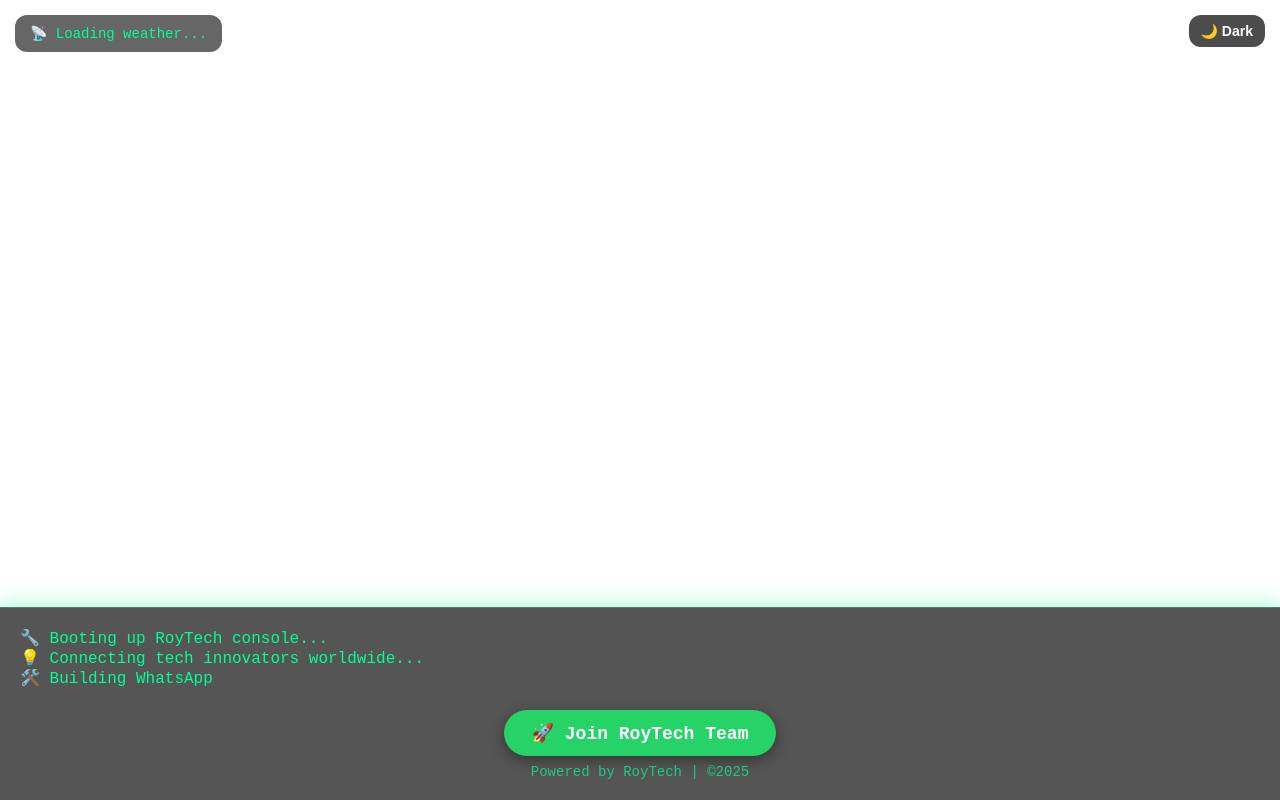
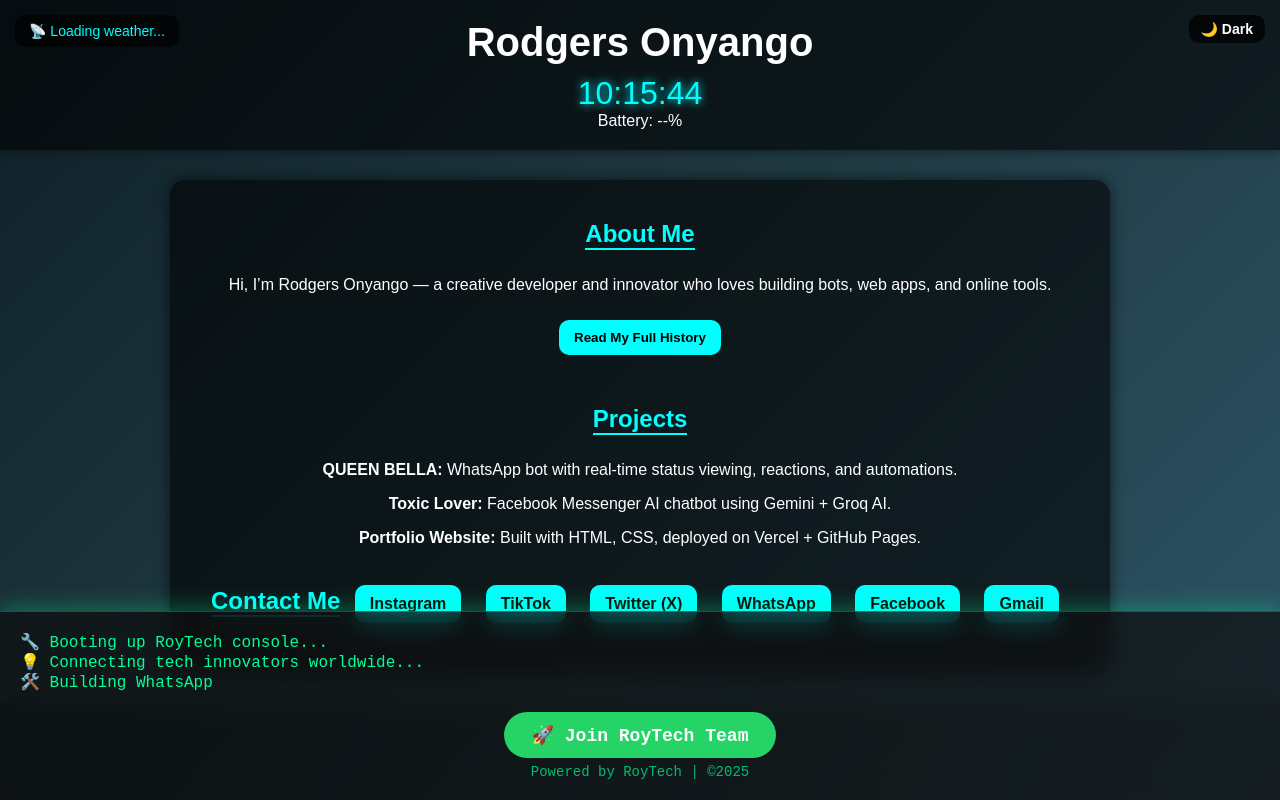
Before and after one commit to Rodgers4/Rodgers-, a plain HTML site: page index.html in a window 1280 px wide. Drawn offline with Linux system fonts and the light colour scheme.

Commit message:
Update index.html
Update

```diff
--- a/index.html
+++ b/index.html
@@ -3,36 +3,134 @@
 <head>
   <meta charset="UTF-8">
   <meta name="viewport" content="width=device-width, initial-scale=1.0">
-  <title>RoyTech Live Console</title>
+  <meta name="description" content="Rodgers Onyango - Portfolio & Projects">
+  <meta property="og:title" content="Rodgers Onyango | Portfolio">
+  <meta property="og:description" content="Explore Rodgers Onyango's projects, bots, and web creations.">
+  <meta property="og:type" content="website">
+  <meta property="og:url" content="https://rodgersweb.vercel.app">
+  <meta property="og:image" content="https://rodgersweb.vercel.app/preview.png">
+  <title>Rodgers Onyango | Portfolio</title>
   <style>
     body {
+      font-family: Arial, sans-serif;
       margin: 0;
-      font-family: 'Courier New', monospace;
-      background: linear-gradient(135deg, #0a0a0a, #1a1a1a);
-      color: #00ff99;
-      transition: background 0.5s, color 0.5s;
+      padding: 0;
+      background: linear-gradient(135deg, #0f2027, #203a43, #2c5364);
+      color: #fff;
+      text-align: center;
+      transition: background 0.4s, color 0.4s;
     }
     .light-mode {
       background: #f4f4f4;
       color: #111;
     }
-    /* Weather box */
+
+    header {
+      background: rgba(0,0,0,0.6);
+      padding: 20px;
+      box-shadow: 0 2px 10px rgba(0,0,0,0.4);
+    }
+
+    h1 { margin: 0; font-size: 2.5rem; }
+
+    .clock {
+      font-size: 2rem;
+      margin-top: 10px;
+      color: #0ff;
+      text-shadow: 0 0 10px #0ff;
+    }
+
+    main {
+      max-width: 900px;
+      margin: 30px auto;
+      background: rgba(0,0,0,0.6);
+      padding: 20px;
+      border-radius: 15px;
+      box-shadow: 0 0 15px rgba(0,0,0,0.6);
+    }
+
+    section { margin-bottom: 20px; }
+
+    h2 {
+      color: #0ff;
+      border-bottom: 2px solid #0ff;
+      display: inline-block;
+      margin-bottom: 10px;
+    }
+
+    .btn {
+      display: inline-block;
+      background: #0ff;
+      color: #000;
+      border: none;
+      padding: 10px 15px;
+      margin: 10px;
+      cursor: pointer;
+      font-weight: bold;
+      border-radius: 10px;
+      transition: 0.3s;
+      text-decoration: none;
+    }
+
+    .btn:hover { transform: scale(1.1); }
+
+    footer {
+      background: rgba(0,0,0,0.8);
+      padding: 15px;
+      margin-top: 20px;
+      font-size: 0.9rem;
+    }
+
+    /* Popup */
+    .popup {
+      position: fixed;
+      top: 50%;
+      left: 50%;
+      transform: translate(-50%, -50%) scale(0);
+      background: rgba(0, 0, 0, 0.95);
+      color: #0ff;
+      padding: 20px 30px;
+      border-radius: 15px;
+      box-shadow: 0 0 20px #0ff;
+      font-size: 1.3rem;
+      max-width: 400px;
+      line-height: 1.5;
+      text-align: left;
+      opacity: 0;
+      transition: transform 0.3s ease, opacity 0.3s ease;
+      z-index: 9999;
+    }
+    .popup.show { transform: translate(-50%, -50%) scale(1); opacity: 1; }
+
+    .popup button {
+      margin-top: 10px;
+      display: block;
+      width: 100%;
+      background: #0ff;
+      border: none;
+      color: #000;
+      padding: 10px;
+      border-radius: 8px;
+      cursor: pointer;
+      font-weight: bold;
+    }
+
+    /* Weather + Mode Toggle */
     #weather-box {
       position: fixed;
       top: 15px;
       left: 15px;
       background: rgba(0,0,0,0.6);
-      color: #00ff99;
-      padding: 10px 15px;
-      border-radius: 12px;
+      color: #0ff;
+      padding: 8px 14px;
+      border-radius: 10px;
       font-size: 14px;
       backdrop-filter: blur(6px);
     }
     .light-mode #weather-box {
       background: rgba(255,255,255,0.8);
-      color: #222;
+      color: #111;
     }
-    /* Dark/Light Toggle */
     #mode-toggle {
       position: fixed;
       top: 15px;
@@ -40,17 +138,17 @@
       background: rgba(0,0,0,0.7);
       color: white;
       border: none;
-      padding: 8px 12px;
-      border-radius: 12px;
+      padding: 6px 12px;
+      border-radius: 10px;
       cursor: pointer;
       font-weight: bold;
       font-size: 14px;
-      transition: background 0.3s;
     }
     .light-mode #mode-toggle {
       background: rgba(0,0,0,0.1);
       color: #000;
     }
+
     /* Console */
     #roytech-console {
       position: fixed;
@@ -59,8 +157,8 @@
       right: 0;
       background: rgba(13, 13, 13, 0.7);
       backdrop-filter: blur(12px);
-      -webkit-backdrop-filter: blur(12px);
       color: #00ff99;
+      font-family: 'Courier New', monospace;
       font-size: 16px;
       padding: 20px;
       border-top: 1px solid rgba(0,255,153,0.3);
@@ -72,10 +170,9 @@
       white-space: pre-wrap;
       text-align: left;
     }
-    /* Join Button */
     #join-btn {
       display: inline-block;
-      margin-top: 12px;
+      margin-top: 10px;
       background: #25D366;
       color: white;
       font-weight: bold;
@@ -83,40 +180,119 @@
       border-radius: 50px;
       text-decoration: none;
       font-size: 18px;
-      box-shadow: 0px 4px 15px rgba(0,0,0,0.4);
-      transition: transform 0.3s ease, background 0.3s ease, box-shadow 0.3s ease;
+      transition: transform 0.3s ease;
     }
-    #join-btn:hover {
-      transform: scale(1.08);
-      background: #1ebe57;
-      box-shadow: 0px 4px 18px rgba(0,255,153,0.6);
-    }
-    /* Footer */
-    #footer {
-      font-size: 14px;
-      opacity: 0.7;
-      margin-top: 8px;
-    }
+    #join-btn:hover { transform: scale(1.08); background:#1ebe57; }
+    #footer-console { font-size: 14px; opacity: 0.7; margin-top: 6px; }
   </style>
 </head>
 <body>
-  <!-- Weather + Date -->
+  <!-- Weather + Mode Toggle -->
   <div id="weather-box">📡 Loading weather...</div>
+  <button id="mode-toggle" onclick="toggleMode()">🌙 Dark</button>
 
-  <!-- Dark/Light Mode Button -->
-  <button id="mode-toggle" onclick="toggleMode()">🌙 Dark</button>
+  <header>
+    <h1>Rodgers Onyango</h1>
+    <div class="clock" id="clock">00:00:00</div>
+    <div class="battery" id="battery">Battery: --%</div>
+  </header>
+
+  <main>
+    <section id="about">
+      <h2>About Me</h2>
+      <p>Hi, I’m Rodgers Onyango — a creative developer and innovator who loves building bots, web apps, and online tools.</p>
+      <button class="btn" onclick="showHistory()">Read My Full History</button>
+    </section>
+
+    <section id="projects">
+      <h2>Projects</h2>
+      <p><strong>QUEEN BELLA:</strong> WhatsApp bot with real-time status viewing, reactions, and automations.</p>
+      <p><strong>Toxic Lover:</strong> Facebook Messenger AI chatbot using Gemini + Groq AI.</p>
+      <p><strong>Portfolio Website:</strong> Built with HTML, CSS, deployed on Vercel + GitHub Pages.</p>
+    </section>
+
+    <section id="contact">
+      <h2>Contact Me</h2>
+      <a href="https://www.instagram.com/Roy254_onyango" target="_blank" class="btn">Instagram</a>
+      <a href="https://www.tiktok.com/@_ouma4" target="_blank" class="btn">TikTok</a>
+      <a href="https://x.com/rogersonyango54" target="_blank" class="btn">Twitter (X)</a>
+      <a href="https://wa.me/254755660053" target="_blank" class="btn">WhatsApp</a>
+      <a href="https://www.facebook.com/Taz254" target="_blank" class="btn">Facebook</a>
+      <a href="mailto:rogersonyango87@gmail.com" target="_blank" class="btn">Gmail</a>
+    </section>
+  </main>
 
   <!-- Live Console -->
   <div id="roytech-console">
     <div id="roytech-screen"></div>
-    <a id="join-btn" href="https://whatsapp.com/channel/0029VbBH9IGCnA7l7rdZlB0e" target="_blank">
-      🚀 Join RoyTech Team
-    </a>
-    <div id="footer">Powered by RoyTech | ©2025</div>
+    <a id="join-btn" href="https://whatsapp.com/channel/0029VbBH9IGCnA7l7rdZlB0e" target="_blank">🚀 Join RoyTech Team</a>
+    <div id="footer-console">Powered by RoyTech | ©2025</div>
+  </div>
+
+  <!-- History Popup -->
+  <div class="popup" id="historyPopup">
+    <p><strong>My Journey:</strong><br><br>
+    I was born and raised in Kisumu, Kenya. Growing up, I loved exploring technology and finding new ways to create things online.
+    I built bots like QUEEN BELLA and Toxic Lover, and I continue learning and building every day with a vision to uplift my family and inspire others.</p>
+    <button onclick="closeHistory()">Close</button>
   </div>
 
   <script>
-    // Live typing text
+    // Clock
+    function updateClock() {
+      const now = new Date();
+      document.getElementById('clock').textContent =
+        now.toLocaleTimeString('en-GB');
+    }
+    setInterval(updateClock, 1000); updateClock();
+
+    // Battery
+    if (navigator.getBattery) {
+      navigator.getBattery().then(battery => {
+        function updateBattery() {
+          document.getElementById('battery').textContent =
+            `Battery: ${(battery.level * 100).toFixed(0)}%`;
+        }
+        battery.addEventListener('levelchange', updateBattery);
+        updateBattery();
+      });
+    }
+
+    // Dark / Light Mode
+    function toggleMode() {
+      document.body.classList.toggle("light-mode");
+      document.getElementById("mode-toggle").innerText =
+        document.body.classList.contains("light-mode") ? "🌞 Light" : "🌙 Dark";
+    }
+
+    // Weather
+    function updateWeather(lat, lon) {
+      fetch(`https://api.open-meteo.com/v1/forecast?latitude=${lat}&longitude=${lon}&current_weather=true`)
+        .then(res => res.json())
+        .then(data => {
+          const weather = data.current_weather;
+          const today = new Date().toLocaleDateString();
+          document.getElementById("weather-box").innerHTML =
+            `📅 ${today} | 🌡️ ${weather.temperature}°C | ${weather.weathercode < 3 ? "☀️ Clear" : "☁️ Cloudy"}`;
+        })
+        .catch(() => document.getElementById("weather-box").innerText = "⚠️ Weather unavailable");
+    }
+    if (navigator.geolocation) {
+      navigator.geolocation.getCurrentPosition(
+        pos => updateWeather(pos.coords.latitude, pos.coords.longitude),
+        () => document.getElementById("weather-box").innerText = "⚠️ Location blocked"
+      );
+    }
+
+    // History Popup
+    function showHistory() {
+      document.getElementById('historyPopup').classList.add('show');
+    }
+    function closeHistory() {
+      document.getElementById('historyPopup').classList.remove('show');
+    }
+
+    // Live typing
     const textLines = [
       "🔧 Booting up RoyTech console...",
       "💡 Connecting tech innovators worldwide...",
@@ -126,10 +302,8 @@
       "🎯 Learn. Build. Collaborate. Innovate.",
       "🔥 Be part of the future with RoyTech!"
     ];
-
     const screen = document.getElementById("roytech-screen");
     let lineIndex = 0, charIndex = 0;
-
     function typeLine() {
       if (lineIndex < textLines.length) {
         if (charIndex < textLines[lineIndex].length) {
@@ -145,37 +319,6 @@
       }
     }
     typeLine();
-
-    // Dark / Light Mode Toggle
-    function toggleMode() {
-      document.body.classList.toggle("light-mode");
-      document.getElementById("mode-toggle").innerText =
-        document.body.classList.contains("light-mode") ? "🌞 Light" : "🌙 Dark";
-    }
-
-    // Weather + Date
-    function updateWeather(lat, lon) {
-      fetch(`https://api.open-meteo.com/v1/forecast?latitude=${lat}&longitude=${lon}&current_weather=true`)
-        .then(res => res.json())
-        .then(data => {
-          const weather = data.current_weather;
-          const today = new Date().toLocaleDateString();
-          document.getElementById("weather-box").innerHTML =
-            `📅 ${today} | 🌡️ ${weather.temperature}°C | ${weather.weathercode < 3 ? "☀️ Clear" : "☁️ Cloudy"}`;
-        })
-        .catch(() => {
-          document.getElementById("weather-box").innerText = "⚠️ Weather unavailable";
-        });
-    }
-
-    if (navigator.geolocation) {
-      navigator.geolocation.getCurrentPosition(
-        pos => updateWeather(pos.coords.latitude, pos.coords.longitude),
-        () => document.getElementById("weather-box").innerText = "⚠️ Location blocked"
-      );
-    } else {
-      document.getElementById("weather-box").innerText = "⚠️ Location not supported";
-    }
   </script>
 </body>
-</html>
+  </html>
```
